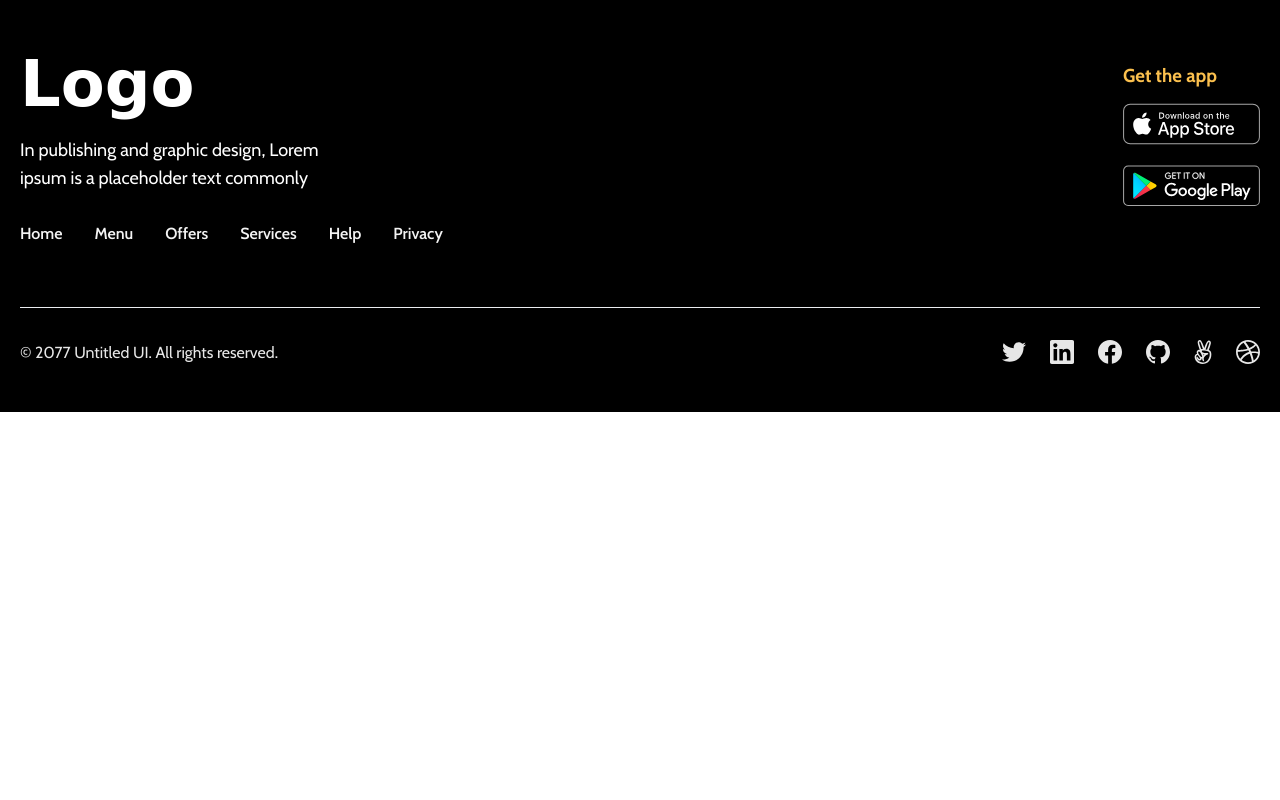
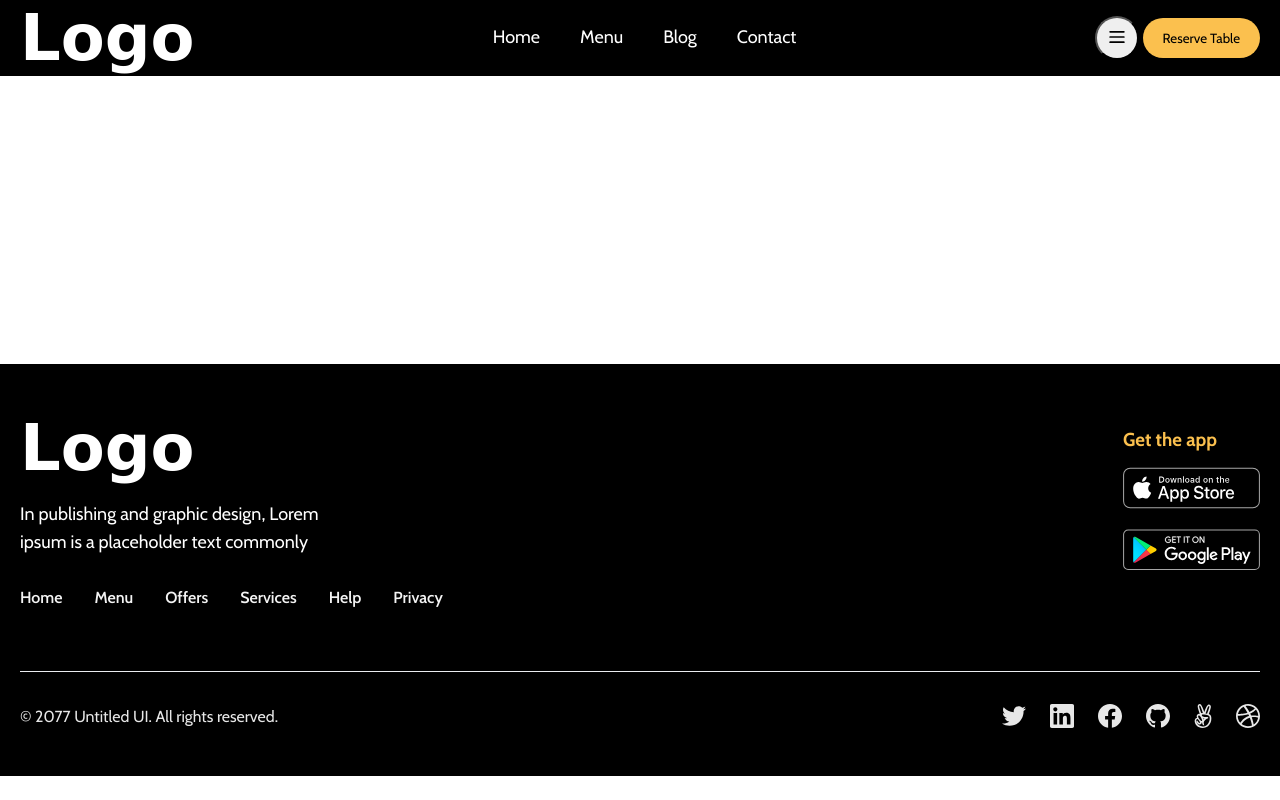
Before and after one commit to Ridwan4D/restaurant_website, a plain HTML site: page index.html in a window 1280 px wide. Drawn offline with nearby package versions, Linux system fonts and the light colour scheme; a web font is replaced by a local one.

Commit message:
navbar created

```diff
--- a/index.html
+++ b/index.html
@@ -8,6 +8,24 @@
     <title>Restaurant Site</title>
 </head>
 <body>
+    <header>
+        <nav id="nav_section">
+            <div class="nav_container container flex">
+                <h2 class="nav_logo font_jomhuria">Logo</h2>
+                <ul class="nav_list_container flex">
+                    <li><a href="#" class="nav_link font_cabin">Home</a></li>
+                    <li><a href="#" class="nav_link font_cabin">Menu</a></li>
+                    <li><a href="#" class="nav_link font_cabin">Blog</a></li>
+                    <li><a href="#" class="nav_link font_cabin">Contact</a></li>
+                </ul>
+                <div>
+                    <button class="desktop_hamburger_btn"><img src="image/home/dasktop_humbarger.svg" alt="hamburger_image" class="desktop_hamburger_btn_img"></button>
+                    <button class="common_btn">Reserve Table</button>
+                </div>
+            </div>
+        </nav>
+    </header>
+    <!-- header section ends here -->
 
 
 
@@ -19,8 +37,8 @@
 
 
 
-
-
+    <br><br><br><br><br><br><br><br><br><br><br><br><br><br><br><br>
+    <!-- footer section starts here -->
     <footer id="footer_section">
         <div class="footer_container container">
             <div class="footer_top_layer flex">
--- a/style.css
+++ b/style.css
@@ -1,6 +1,9 @@
 @import url('https://fonts.googleapis.com/css2?family=Cabin:ital,wght@0,400..700;1,400..700&family=Jomhuria&family=Playfair+Display:ital,wght@0,400..900;1,400..900&family=Poppins:ital,wght@0,100;0,200;0,300;0,400;0,500;0,600;0,700;0,800;0,900;1,100;1,200;1,300;1,400;1,500;1,600;1,700;1,800;1,900&display=swap');
 
 /* ================ reusable css classes starts here ================= */
+:root{
+    --primary-color: #FBC04E;
+}
 *{
     margin: 0;
     padding: 0;
@@ -46,11 +49,56 @@
 .font_bold{
     font-weight: 700;
 }
+.common_btn {
+    padding: 12px 20px;
+    border-radius: 32px;
+    border: none;
+    font-family: 'Cabin', sans-serif;
+    background-color: var(--primary-color);
+    transition: background-color 0.3s ease, transform 0.2s ease;
+}
 
-
+.common_btn:hover {
+    background-color: #E0A832;
+    transform: scale(1.05);
+    cursor: pointer;
+}
 /* ================ reusable css classes ends here ================= */
 
-
+/* ================ nav section starts here ================= */
+#nav_section{
+    background-color: black;
+    padding: 16px 0;
+}
+.nav_container{
+    justify-content: space-between;
+    align-items: center;
+}
+.nav_logo{
+    font-size: 64px;
+    line-height: 40px;
+    color:#fff;
+}
+.nav_list_container{
+    gap: 40px;
+}
+.nav_link{
+    font-size: 18px;
+    line-height: 21.87px;
+    color:#fff;
+}
+.desktop_hamburger_btn{
+    height: 44px;
+    width: 44px;
+    border-radius: 100%;
+}
+.desktop_hamburger_btn_img{
+    width: 16px;
+    height: 12px;
+    border:none;
+    outline: none;
+}
+/* ================ nav section ends here ================= */
 
 
 
```
Also changed, not shown: image/home/dasktop_humbarger.svg (added).
